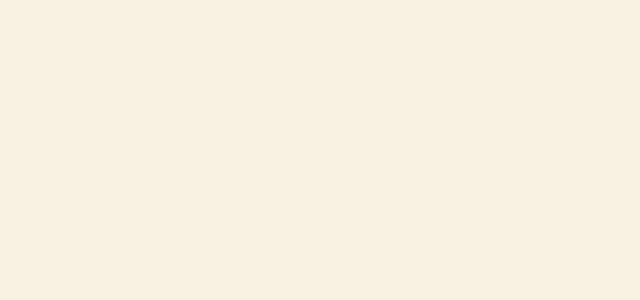
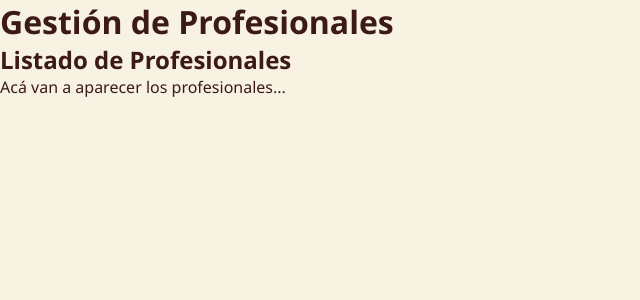
Before and after one commit to AmirCNet/PsicoRed, a Vue app in the folder PsicoRed/: page /profesionales in a window 1280 px wide. Before the commit this address had no page. Shown: the top 300 px of the page, without its empty margins (0-640 px from the left). Built offline with nearby package versions, Linux system fonts and the light colour scheme.

Commit message:
Nueva rama 'profesionales' con pantalla y primeros cambios

```diff
--- /dev/null
+++ b/PsicoRed/src/components/profesionales/ProfesionalList.vue
@@ -0,0 +1,9 @@
+<script setup>
+</script>
+
+<template>
+  <div>
+    <h2>Listado de Profesionales</h2>
+    <p>Acá van a aparecer los profesionales...</p>
+  </div>
+</template>
--- a/PsicoRed/src/routers/index.js
+++ b/PsicoRed/src/routers/index.js
@@ -1,6 +1,7 @@
 import { createRouter, createWebHistory } from 'vue-router'
 import Login from '../views/Login.vue'
 import Dashboard from '../views/Dashboard.vue'
+import Profesionales from '../views/Profesionales.vue'
 
 const routes = [
     {
@@ -14,6 +15,10 @@ const routes = [
     {
         path: '/dashboard',
         component: Dashboard
+    },
+    {
+        path: '/profesionales',
+        component: Profesionales
     }
 ]
 
--- /dev/null
+++ b/PsicoRed/src/views/Profesionales.vue
@@ -0,0 +1,10 @@
+<script setup>
+import ProfesionalList from '../components/profesionales/ProfesionalList.vue'
+</script>
+
+<template>
+  <div>
+    <h1>Gestión de Profesionales</h1>
+    <ProfesionalList />
+  </div>
+</template>
```
Also changed, not shown: PsicoRed/src/components/profesionales/ProfesionalForm.vue (added), PsicoRed/src/services/profesionalService.js (added).
